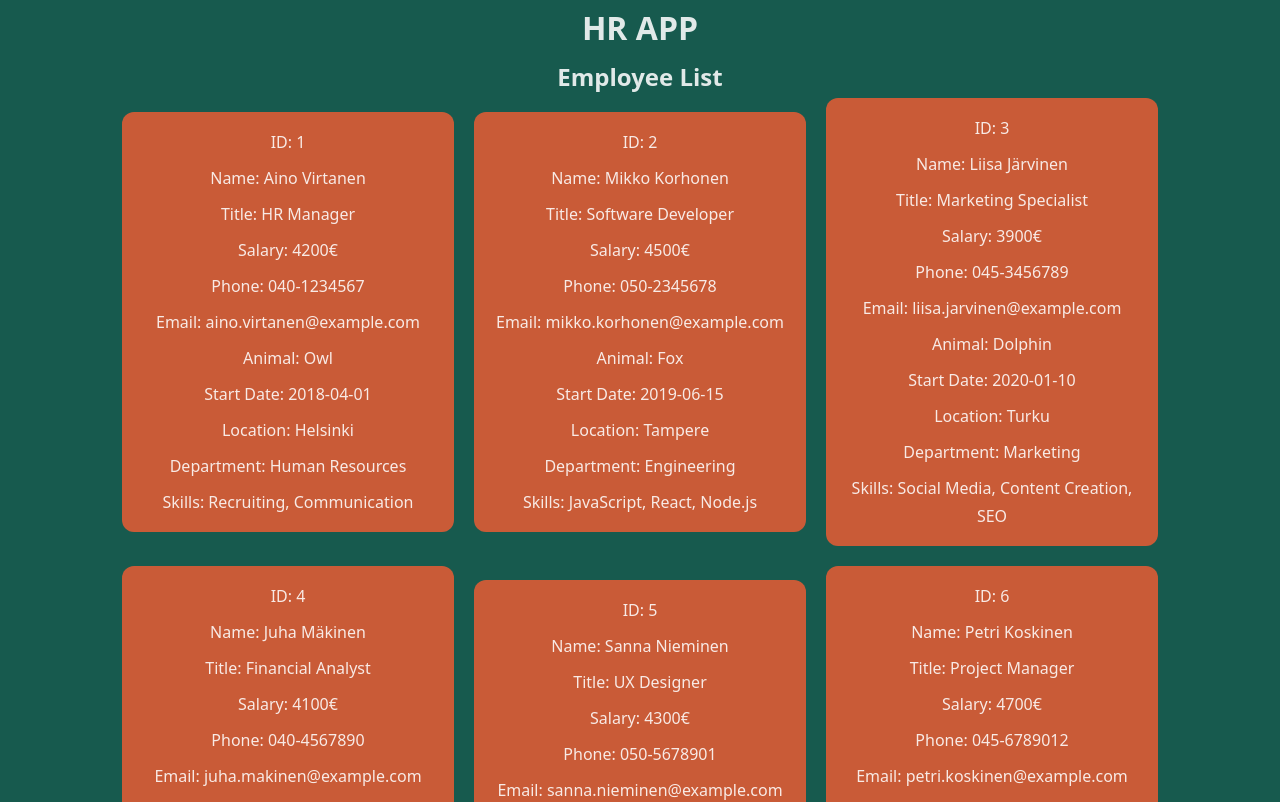
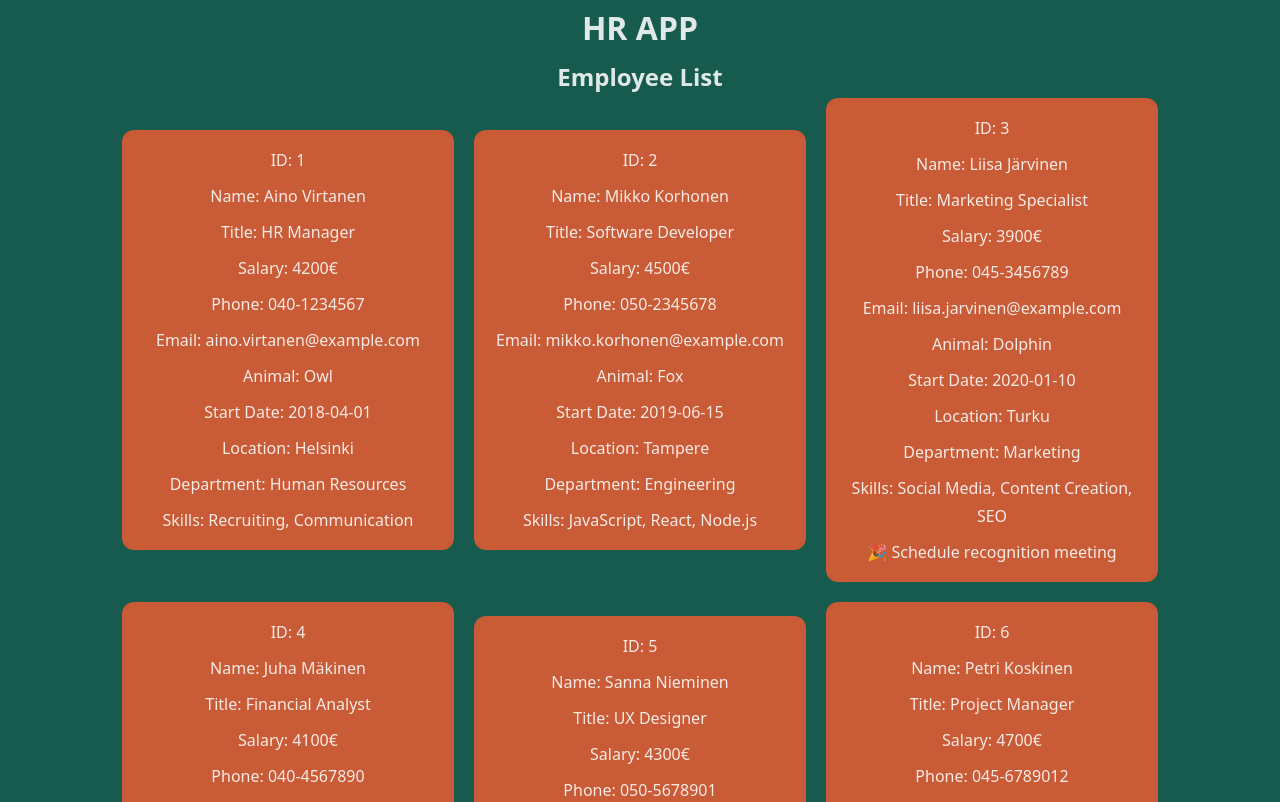
Before and after one commit to MaiTran41/hr_app, a React (Vite) app: page / in a window 1280 px wide. Shown: the top 802 px of the page. Built offline with nearby package versions, Linux system fonts and the light colour scheme.

Commit message:
add years calculation fnc

```diff
--- a/src/PersonCard.jsx
+++ b/src/PersonCard.jsx
@@ -1,11 +1,40 @@
-import './Person.css'
+import "./Person.css";
+
+const calculateWorkingYears = (startDateStr) => {
+  const today = new Date();
+
+  const startDate = new Date(startDateStr);
+  const workingYears = today.getFullYear() - startDate.getFullYear();
+
+  return workingYears;
+};
+const calculateWorkingMonths = (startDateStr) => {
+  const today = new Date();
+
+  const startDate = new Date(startDateStr);
+  const workingMonths = today.getMonth() - startDate.getFullYear();
+
+  return workingYears;
+};
+
+const shouldRenderRecognitionMsg = (startDate) => {
+  //   const yearsToGetRecognition = new Set([5, 10, 15]);
+  //   return yearsToGetRecognition.has(workingYears);
+
+  const workingYears = calculateWorkingYears(startDate);
+
+  return workingYears === 5 || workingYears === 10 || workingYears === 15;
+};
+const shouldRenderProbationMsg = (startDate) => {
+  //   const yearsToGetRecognition = new Set([5, 10, 15]);
+  //   return yearsToGetRecognition.has(workingYears);
+
+  return workingYears <= 0.5;
+};
 
 const PersonCard = (props) => {
-
-
-
   return (
-    <div className='person-block'>
+    <div className="person-block">
       <p>ID: {props.id}</p>
       <p>Name: {props.name}</p>
       <p>Title: {props.title}</p>
@@ -16,8 +45,13 @@ return (
       <p>Start Date: {props.startDate}</p>
       <p>Location: {props.location}</p>
       <p>Department: {props.department}</p>
-    <p>Skills: {props.skills.join(', ')}</p>
+      <p>Skills: {props.skills.join(", ")}</p>
+
+      {shouldRenderRecognitionMsg(props.startDate) && (
+        <p>🎉 Schedule recognition meeting</p>
+      )}
+      {/* <p>🔔 Schedule probation review</p> */}
     </div>
-)
-}
-export default PersonCard
+  );
+};
+export default PersonCard;
```
Also changed, not shown: src/PersonList.jsx (+9 -7 lines). Lines whose indentation alone changed are shown as unchanged.
